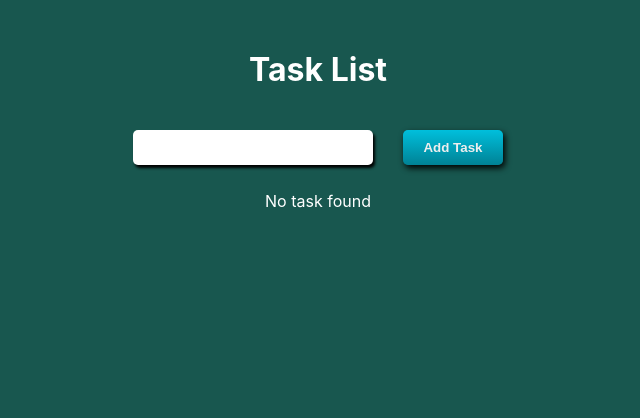
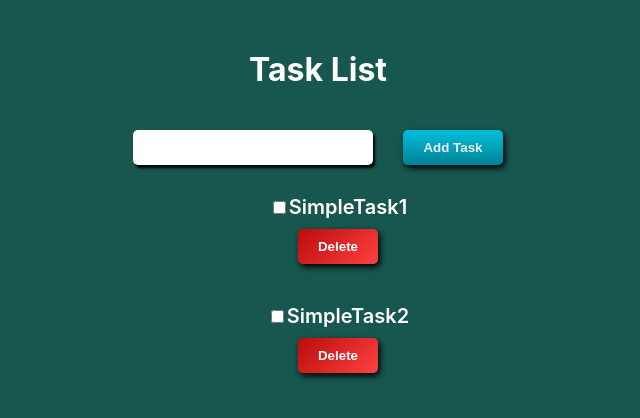
Before and after one commit to aryansharma15/todo-app, a React (Create React App) app: page / in a window 1280 px wide. Shown: the top 418 px of the page, without its empty margins (322-962 px from the left). Built offline with nearby package versions, Linux system fonts and the light colour scheme.

Commit message:
markAsDone added and working

```diff
--- a/src/todo.js
+++ b/src/todo.js
@@ -5,7 +5,11 @@ import { useState } from 'react';
 function Todo() {
 
     const [todo, setTodo] = useState('')
-    const [todos, setTodos] = useState('')
+    const [todos, setTodos] = useState([
+        {id: 1, task: 'SimpleTask1', isDone: false},
+        {id: 2, task: 'SimpleTask2', isDone: false}
+    ])
+    // const [todos, setTodos] = useState('')
 
     // const [edit, setEdit] = useState('')
 
@@ -14,10 +18,14 @@ function Todo() {
         // console.log(todo);
     }
 
+
+    // Although using arrays for todos is fine for simple todo functions, we need a todo object to add advanced functionality.
     const addTodo = () => {
         if(todo.trim() !== ""){
 
-            setTodos([...todos, todo]);
+
+
+            setTodos([...todos, {id:Date.now(), task: todo, isDone: false}]);
             setTodo("");
         }
         console.log(todos)
@@ -25,15 +33,15 @@ function Todo() {
 
     const delTodo = (id) => {
         const newTodo = todos.filter((todo) => {
-            return todo !== id;
+            return todo.id !== id;
         });
         setTodos(newTodo);
     };
 
     const markAsDone = (id) => {
         const updatedTodos = todos.map((todo) => {
-            if(todo === id){
-                return {...todo, isDone: !todo.isDone};
+            if(todo.id === id){
+                return {...todo, isDone: !todo.isDone };
             }
             return todo;
         });
@@ -48,14 +56,14 @@ function Todo() {
 
         {todos?.length > 0 ? (
         <ul className='list-display'>
-            {todos.map((todo, index) => (
-                <div className="task">
+            {todos.map((todo) => (
+                <div className="task" key={todo.id}>
                     <li key={todo.index}>
                         <input className='checker' type="checkbox" checked={todo.isDone} onChange={() => markAsDone(todo.id)}/>
-                        {todo}
+                        {todo.task}
                     </li>
                     <button className="delete-btn" onClick={() => {
-                        delTodo(todo);
+                        delTodo(todo.id);
                     }}>Delete</button>
                 </div>
             ))}
```
